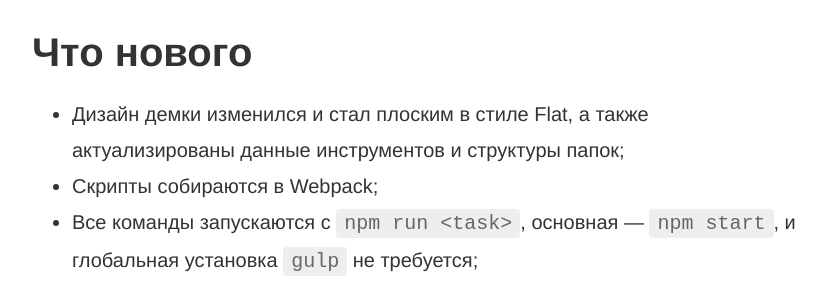
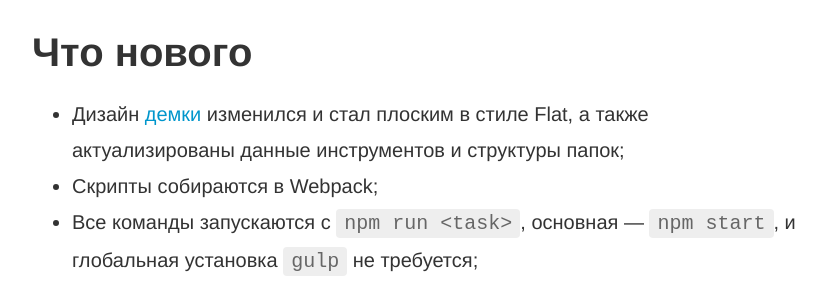
Before and after one commit to vislogurov/csssr.github.io, a Jekyll site: the page built from _posts/2015-12-15-yet-another-template-update.md, in a window 1280 px wide. Shown: the part 526-814 px from the top of the page, without its empty margins (224-1050 px from the left). Built offline with Jekyll 4.4.1, drawn with Linux system fonts in a browser that asks for light colours; Markdown is read by kramdown in place of the engine named in the settings; part of the change alters nothing that is shown.

```diff
--- a/_posts/2015-12-15-yet-another-template-update.md
+++ b/_posts/2015-12-15-yet-another-template-update.md
@@ -11,7 +11,7 @@ summary: Немного о том, что нового появилось за
 
 ## Что нового
 
-* Дизайн демки изменился и стал плоским в стиле Flat, а также актуализированы данные инструментов и структуры папок;
+* Дизайн [демки](http://cpt.csssr.ru/) изменился и стал плоским в стиле Flat, а также актуализированы данные инструментов и структуры папок;
 * Скрипты собираются в Webpack;
 * Все команды запускаются с `npm run <task>`, основная — `npm start`, и глобальная установка `gulp` не требуется;
 * PNG-спрайты можно создавать сразу несколько, и теперь они поддерживают Retina дисплей;
```
